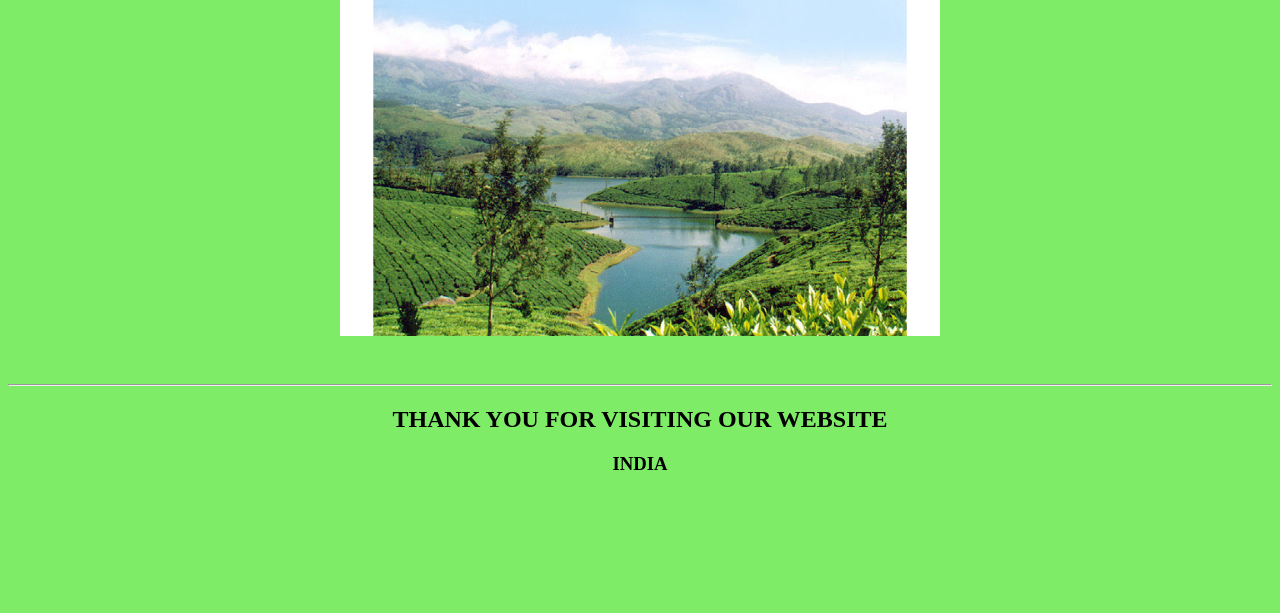
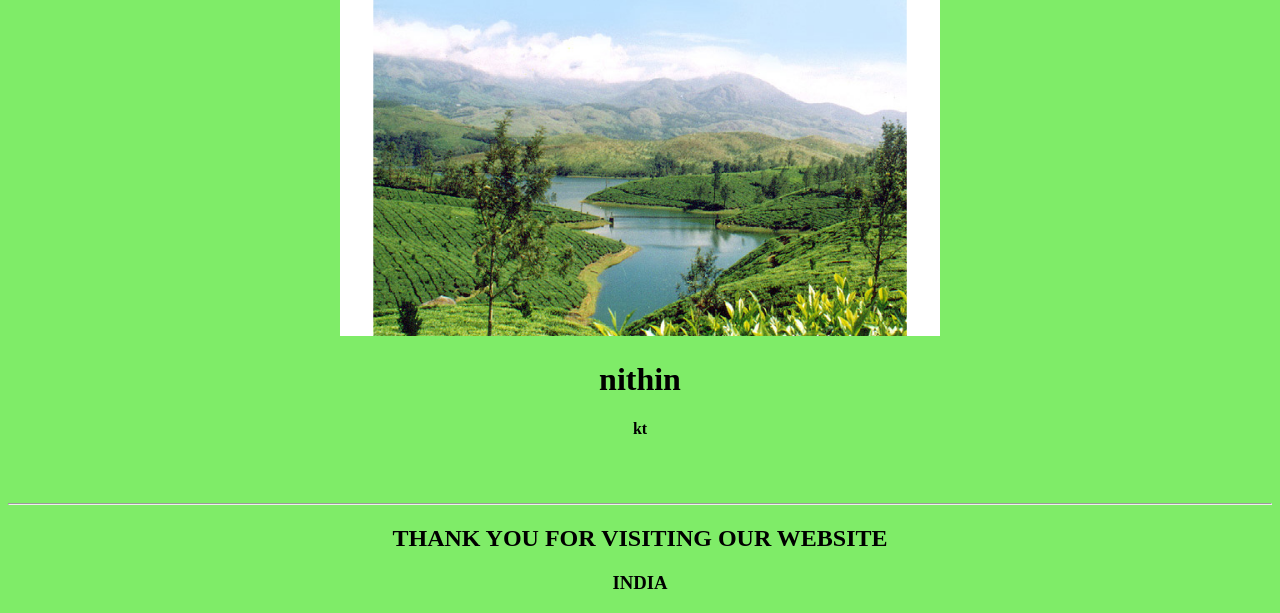
Before and after one commit to nithinkt42/project4, a Django app: page /app4/idukki/ in a window 1280 px wide. Shown: the part 314-927 px from the top of the page. Before the commit the page ends 784 px from the top, so only its background shows below. Run offline with Django 4.2, Linux system fonts and the light colour scheme.

Commit message:
2 text added

```diff
--- a/app4/templates/temp2/idukki.html
+++ b/app4/templates/temp2/idukki.html
@@ -4,5 +4,9 @@
 <center>
     <h2><font face="verdana" color="red">IDUKKI</font></h2>
     <img src="{% static 'images/idukki.jpg' %}" width="600px">
+<h1>nithin</h1>
+<h4>kt
+
+</h4>
 </center>
 {% endblock %}
```
